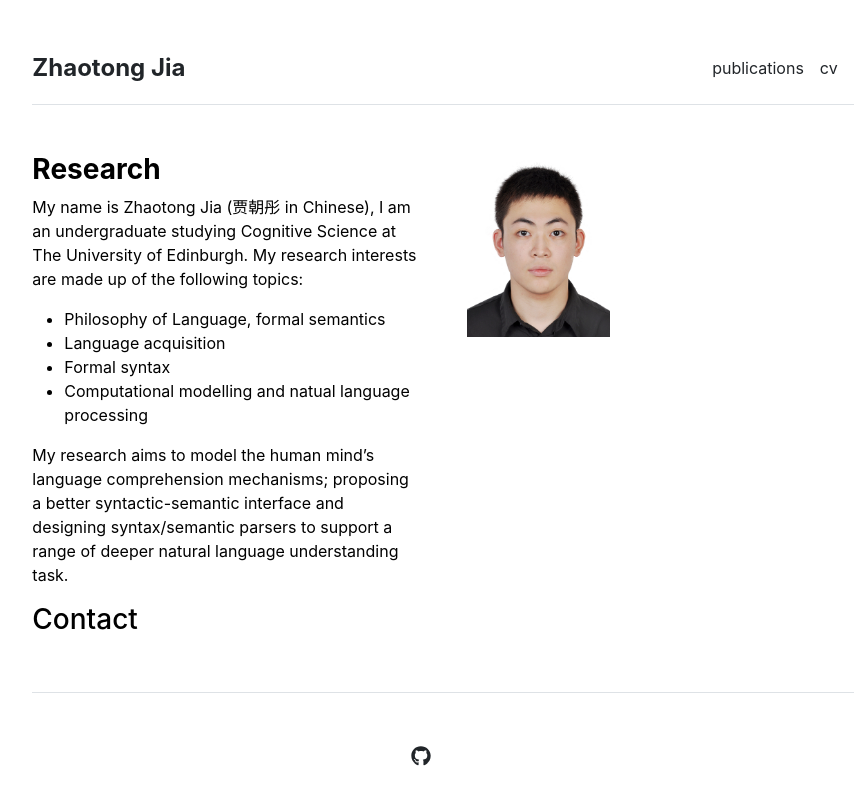
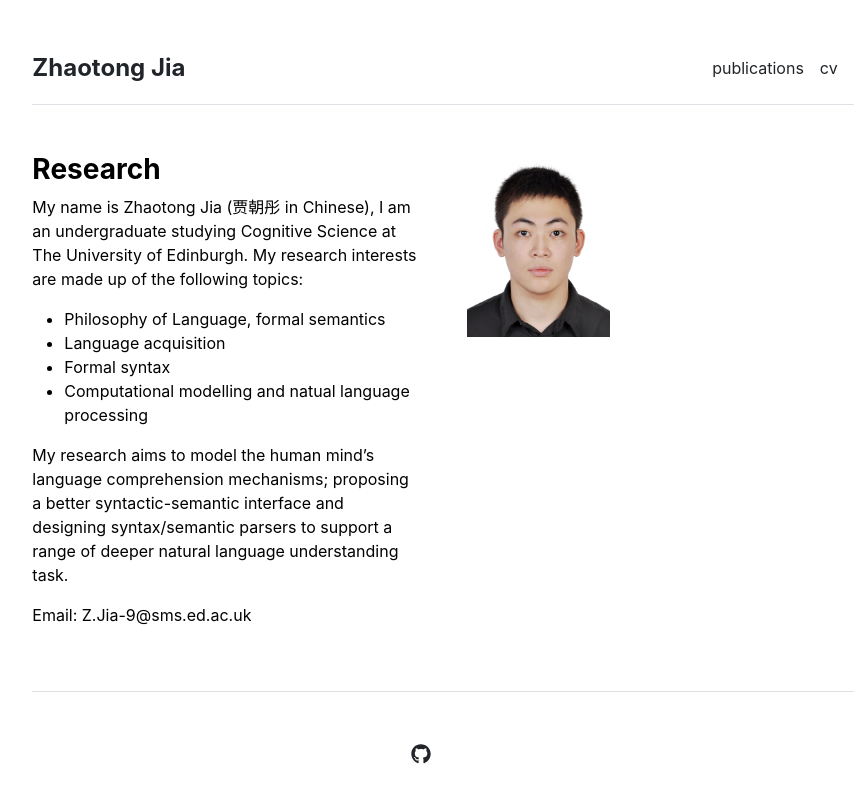
Before and after one commit to chotong/chotong.github.io, a Jekyll site: the page built from docs/index.md, in a window 1280 px wide. Shown: the top 805 px of the page, without its empty margins (197-1065 px from the left). Built offline with Jekyll 4.4.1, drawn with Linux system fonts in a browser that asks for light colours.

Commit message:
Update index.md

```diff
--- a/docs/index.md
+++ b/docs/index.md
@@ -12,4 +12,4 @@ My name is Zhaotong Jia (贾朝彤 in Chinese), I am an undergraduate studying C
 
 My research aims to model the human mind's language comprehension mechanisms; proposing a better syntactic-semantic interface and designing syntax/semantic parsers to support a range of deeper natural language understanding task.
 
-### Contact
+Email: Z.Jia-9@sms.ed.ac.uk
```
